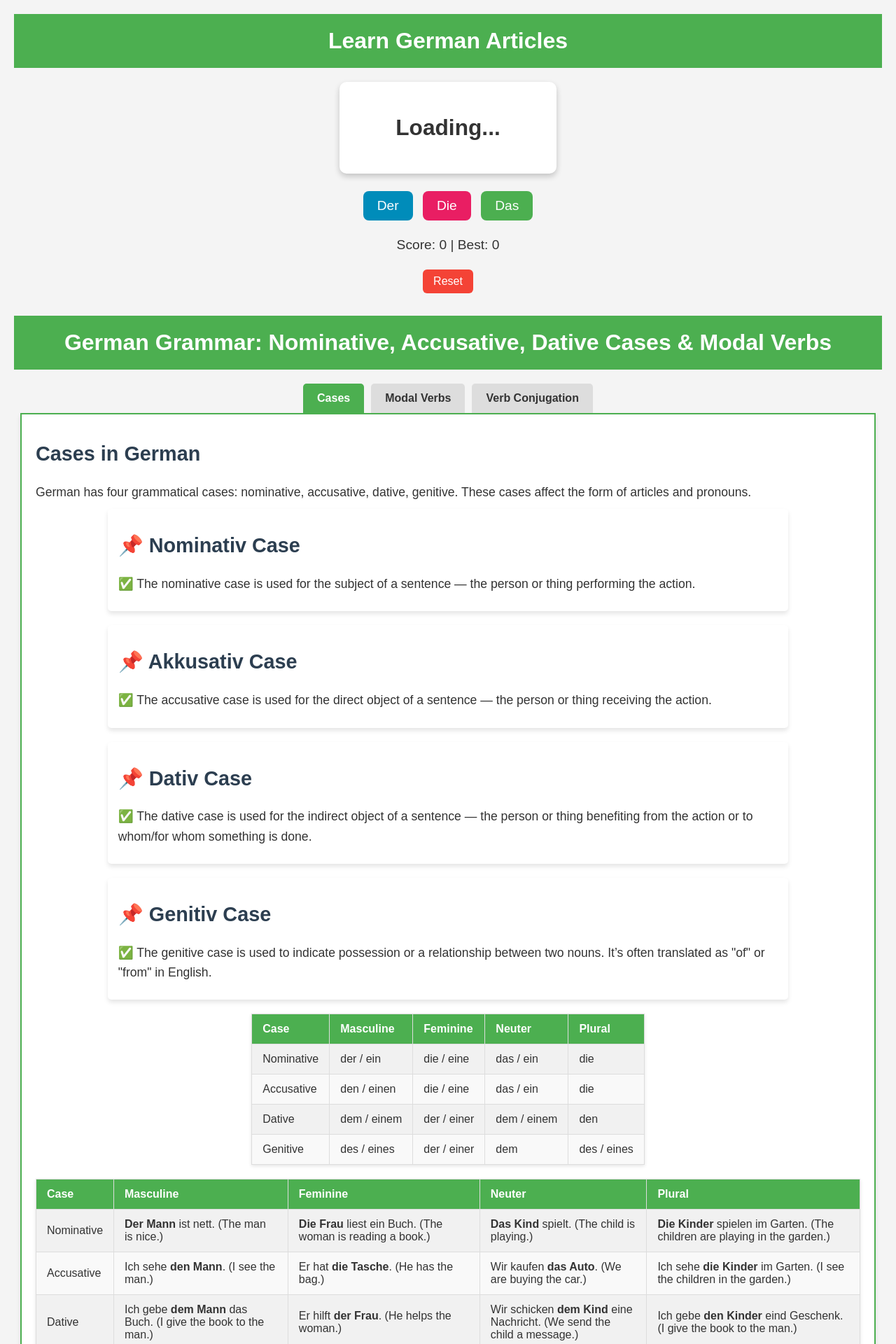
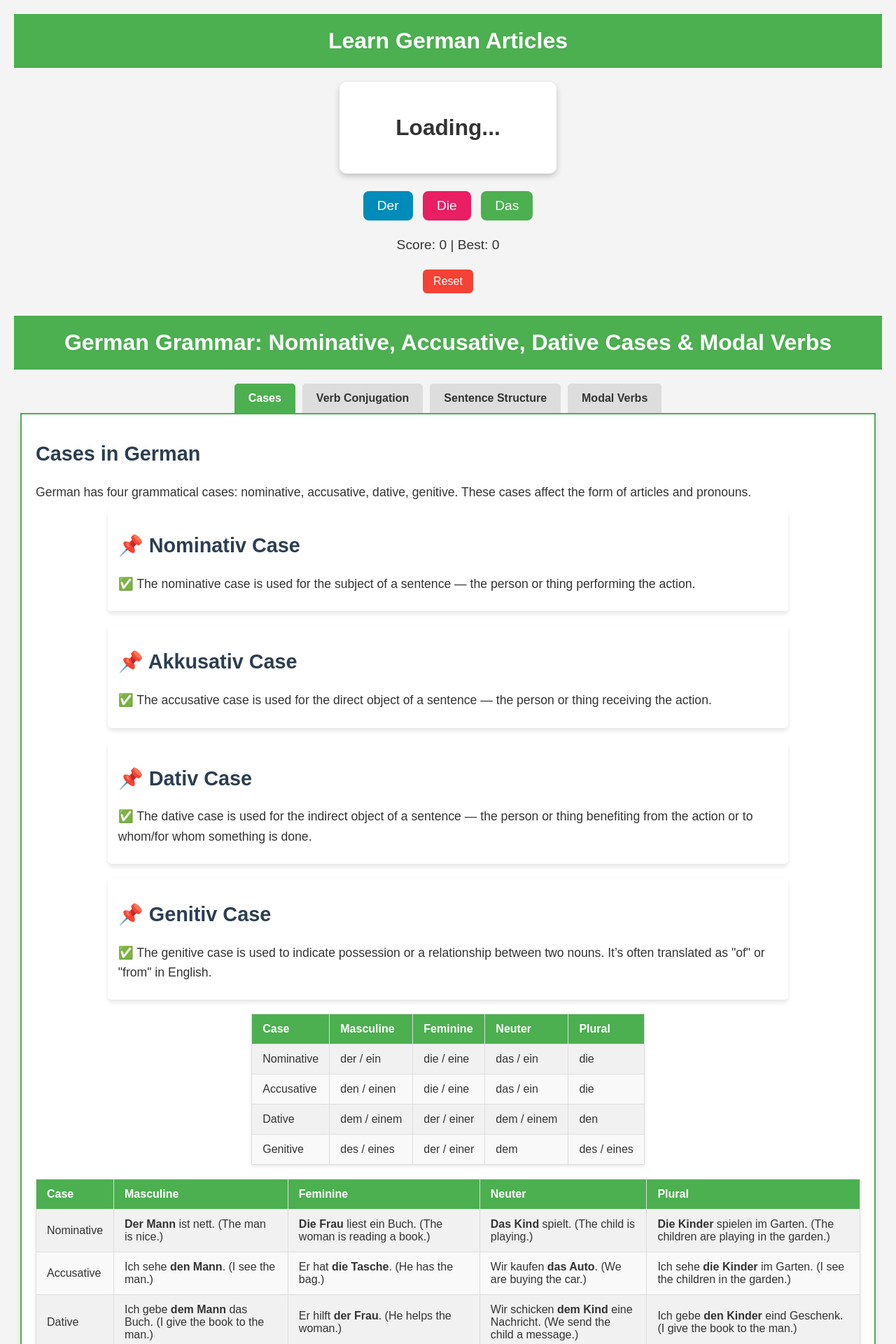
Before and after one commit to abame/abame.github.io, a Jekyll site: the page german-articles.html, which Jekyll copies as it is, in a window 1280 px wide. Shown: the top 1920 px of the page at 70% size. Built offline with Jekyll 4.4.1, drawn with Linux system fonts in a browser that asks for light colours.

Commit message:
(chore): add sentence structure

```diff
--- a/german-articles.html
+++ b/german-articles.html
@@ -188,7 +188,7 @@
             font-weight: bold;
         }
 
-        .rule {
+        div.rule {
             width: 80%;
             margin: auto;
             background: #fff;
@@ -197,6 +197,14 @@
             border-radius: 5px;
             margin-bottom: 20px;
             text-align: left;
+        }
+        .example {
+            font-style: italic;
+            color: #2c3e50;
+        }
+        td.rule {
+            font-weight: bold;
+            color: #d35400;
         }
     </style>
 </head>
@@ -245,8 +253,9 @@
     <!-- Tabs -->
     <div class="tabs">
         <div class="tab active" onclick="openTab('cases')">Cases</div>
+        <div class="tab" onclick="openTab('verb-conjugation')">Verb Conjugation</div>
+        <div class="tab" onclick="openTab('sentence-structure')">Sentence Structure</div>
         <div class="tab" onclick="openTab('modal-verbs')">Modal Verbs</div>
-        <div class="tab" onclick="openTab('verb-conjugation')">Verb Conjugation</div>
     </div>
 
     <!-- Cases Tab Content -->
@@ -494,6 +503,74 @@
                 <td>zwischen</td>
                 <td>Accusative / Dative</td>
                 <td>between</td>
+            </tr>
+        </table>
+    </div>
+
+    <div id="sentence-structure" class="tab-content">
+
+        <h2>📌 German Sentence Structure Rules</h2>
+
+        <table>
+            <tr>
+                <th>Sentence Type</th>
+                <th>Rule</th>
+                <th>Word Order</th>
+                <th>Example</th>
+            </tr>
+            <tr>
+                <td><strong>Main Clause (Hauptsatz)</strong></td>
+                <td class="rule">The verb must be in the second position.</td>
+                <td>Subject – Verb – Object</td>
+                <td class="example">Ich kaufe ein Buch. (I buy a book.)</td>
+            </tr>
+            <tr>
+                <td><strong>Inverted Order (Adverb First)</strong></td>
+                <td class="rule">If the sentence starts with an adverb or time phrase, the verb still stays in the second position.</td>
+                <td>Adverb – Verb – Subject – Object</td>
+                <td class="example">Heute kaufe ich ein Buch. (Today I buy a book.)</td>
+            </tr>
+            <tr>
+                <td><strong>Yes/No Question (Ja/Nein Frage)</strong></td>
+                <td class="rule">The verb comes first, followed by the subject.</td>
+                <td>Verb – Subject – Object</td>
+                <td class="example">Hast du Zeit? (Do you have time?)</td>
+            </tr>
+            <tr>
+                <td><strong>W-Question (W-Frage)</strong></td>
+                <td class="rule">A question word starts the sentence, followed by the verb.</td>
+                <td>Question Word – Verb – Subject – Object</td>
+                <td class="example">Wann beginnt der Film? (When does the movie start?)</td>
+            </tr>
+            <tr>
+                <td><strong>Subordinate Clause (Nebensatz)</strong></td>
+                <td class="rule">In a subordinate clause, the verb moves to the end.</td>
+                <td>Conjunction – Subject – Object – Verb</td>
+                <td class="example">Ich weiß, dass du recht hast. (I know that you are right.)</td>
+            </tr>
+            <tr>
+                <td><strong>Modal Verb Sentence</strong></td>
+                <td class="rule">The modal verb is in the second position, and the main verb is in the infinitive form at the end.</td>
+                <td>Subject – Modal Verb – Object – Infinitive Verb</td>
+                <td class="example">Ich kann Deutsch sprechen. (I can speak German.)</td>
+            </tr>
+            <tr>
+                <td><strong>Perfect Tense (Perfekt)</strong></td>
+                <td class="rule">The auxiliary verb (*haben/sein*) is in the second position, and the past participle moves to the end.</td>
+                <td>Subject – Auxiliary Verb – Object – Past Participle</td>
+                <td class="example">Ich habe einen Apfel gegessen. (I have eaten an apple.)</td>
+            </tr>
+            <tr>
+                <td><strong>Future Tense (Futur I)</strong></td>
+                <td class="rule">The verb *werden* is in the second position, and the main verb stays at the end in infinitive form.</td>
+                <td>Subject – "werden" – Object – Infinitive Verb</td>
+                <td class="example">Ich werde nach Berlin fahren. (I will go to Berlin.)</td>
+            </tr>
+            <tr>
+                <td><strong>Time-Manner-Place (TMP Rule)</strong></td>
+                <td class="rule">Adverbs of time come first, followed by manner (how), then place.</td>
+                <td>Subject – Verb – Time – Manner – Place</td>
+                <td class="example">Ich fahre morgen mit dem Bus nach Berlin. (I will go to Berlin by bus tomorrow.)</td>
             </tr>
         </table>
     </div>
```
